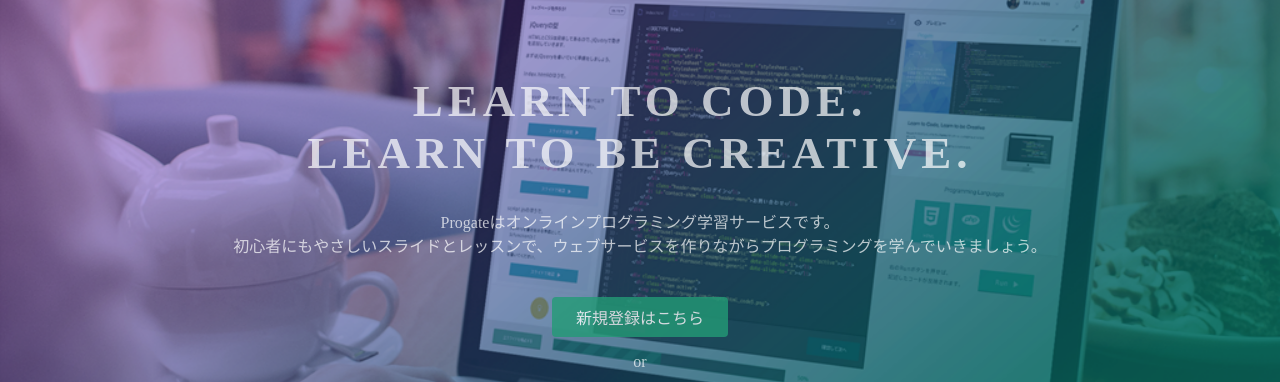
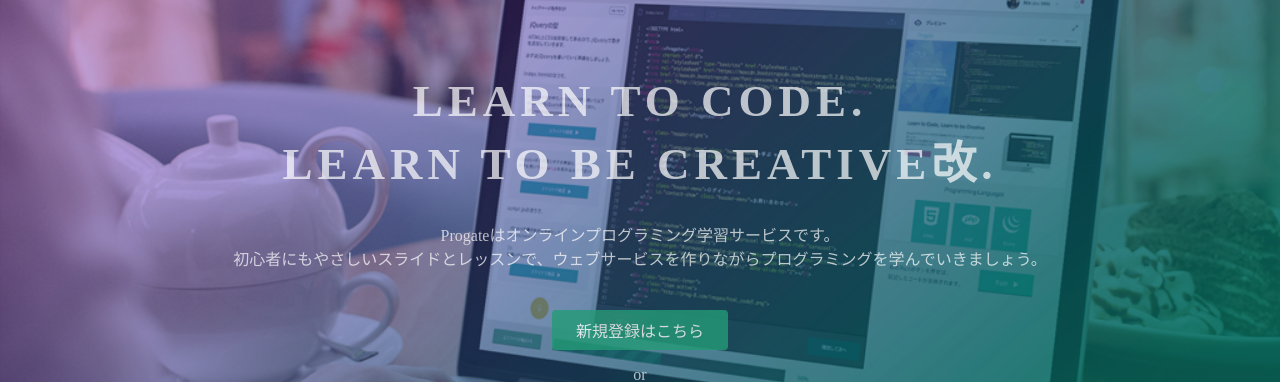
Before and after one commit to red53blue25/red53blue25.github.io, a plain HTML site: page index.html in a window 1280 px wide. Shown: the part 135-517 px from the top of the page. Drawn offline with Linux system fonts and the light colour scheme.

Commit message:
Update index.html

```diff
--- a/index.html
+++ b/index.html
@@ -23,7 +23,7 @@
   </header>
   <div class="top-wrapper">
     <div class="container">
-      <h1>LEARN TO CODE.<br>LEARN TO BE CREATIVE.</h1>
+      <h1>LEARN TO CODE.<br>LEARN TO BE CREATIVE改.</h1>
       <p>Progateはオンラインプログラミング学習サービスです。<br>初心者にもやさしいスライドとレッスンで、ウェブサービスを作りながらプログラミングを学んでいきましょう。</p>
       <div class="btn-wrapper">
         <a href="#" class="btn signup">新規登録はこちら</a>
```
